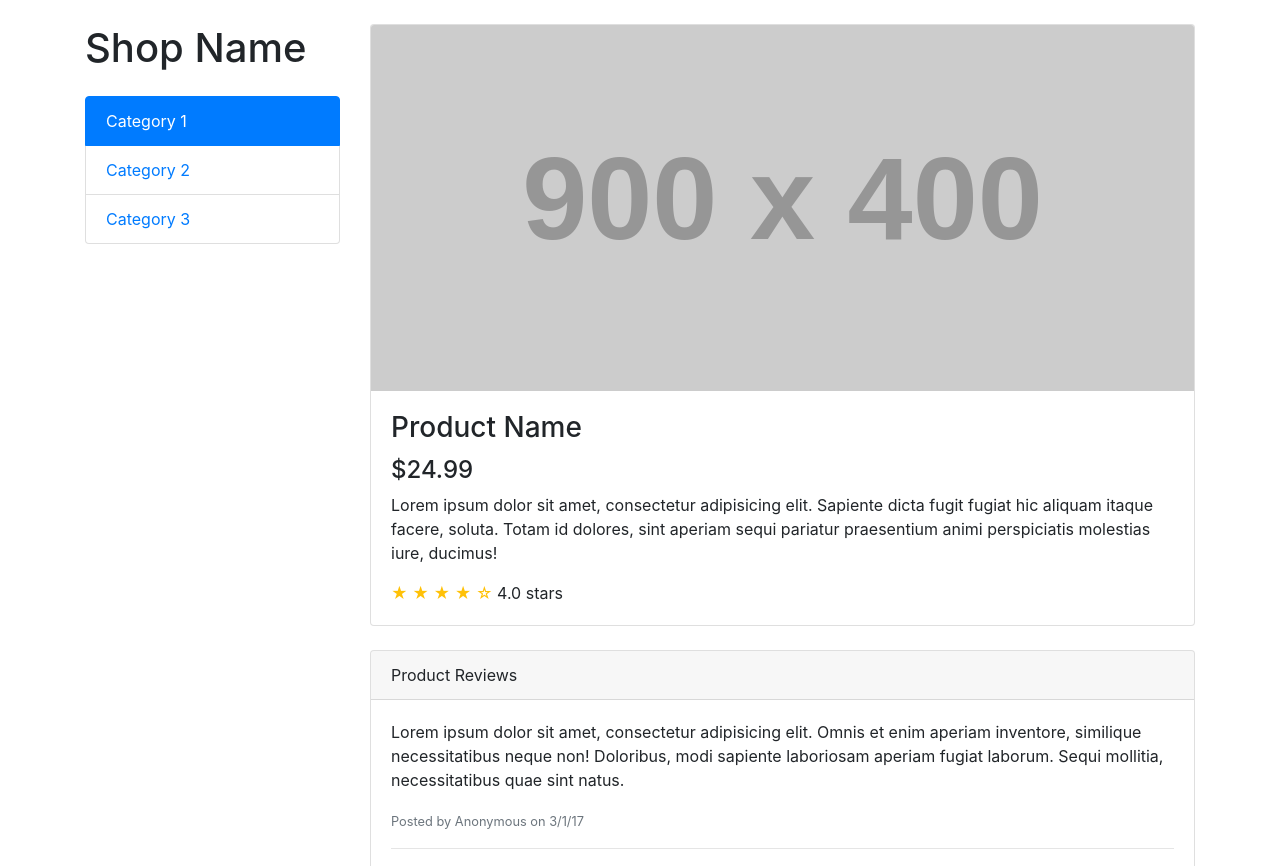
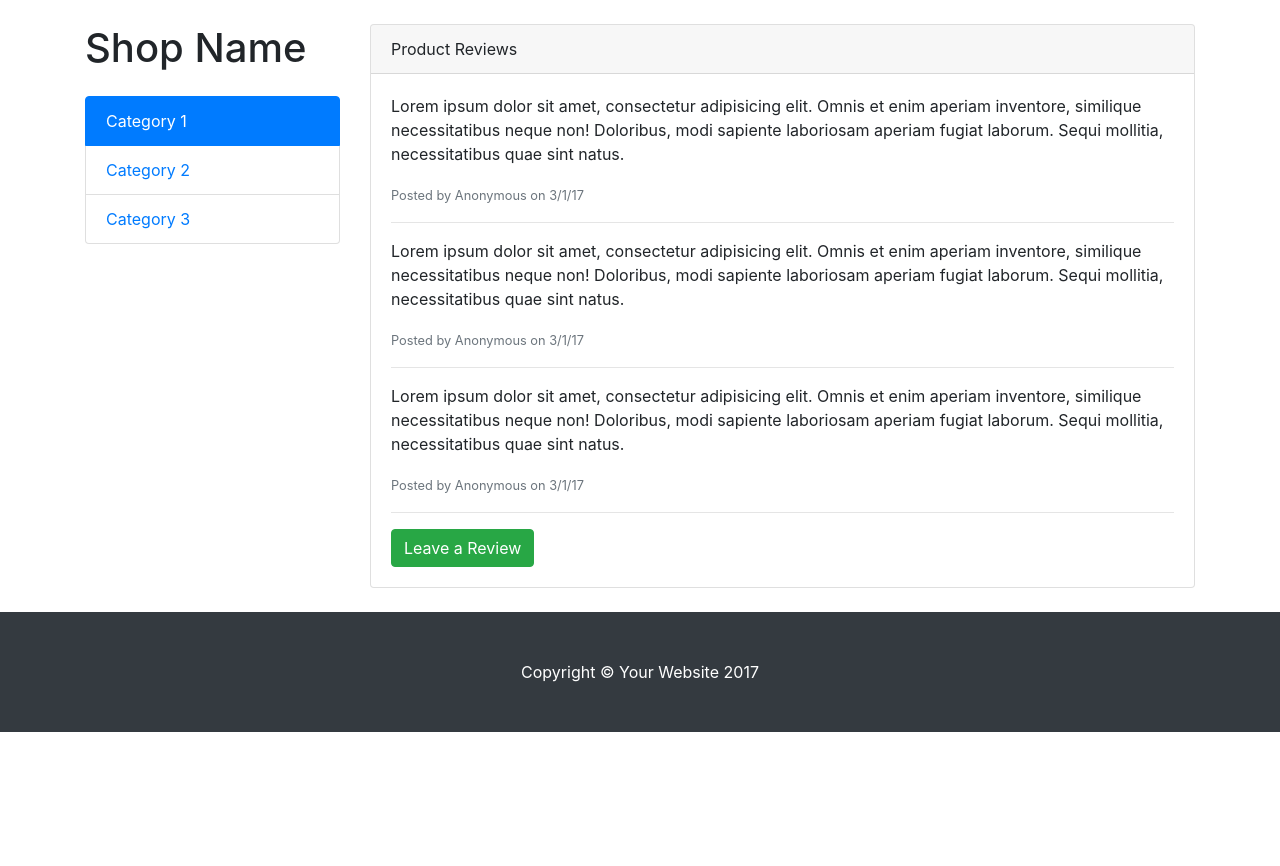
Before and after one commit to MinhNNguyen/catalogApplication, a Flask app: page /new_homepage in a window 1280 px wide. Shown: the part 56-922 px from the top of the page. After the commit the page ends 788 px from the top, so only its background shows below. Run offline with Flask 2, Linux system fonts and the light colour scheme; grey boxes labelled with a size stand in for pictures from a placeholder-image service; some libraries are stand-ins or nearby versions.

Commit message:
Minor changes 13

```diff
--- a/templates/new_homepage.html
+++ b/templates/new_homepage.html
@@ -65,18 +65,6 @@
 
         <div class="col-lg-9">
 
-          <div class="card mt-4">
-            <img class="card-img-top img-fluid" src="http://placehold.it/900x400" alt="">
-            <div class="card-body">
-              <h3 class="card-title">Product Name</h3>
-              <h4>$24.99</h4>
-              <p class="card-text">Lorem ipsum dolor sit amet, consectetur adipisicing elit. Sapiente dicta fugit fugiat hic aliquam itaque facere, soluta. Totam id dolores, sint aperiam sequi pariatur praesentium animi perspiciatis molestias iure, ducimus!</p>
-              <span class="text-warning">&#9733; &#9733; &#9733; &#9733; &#9734;</span>
-              4.0 stars
-            </div>
-          </div>
-          <!-- /.card -->
-
           <div class="card card-outline-secondary my-4">
             <div class="card-header">
               Product Reviews
```
